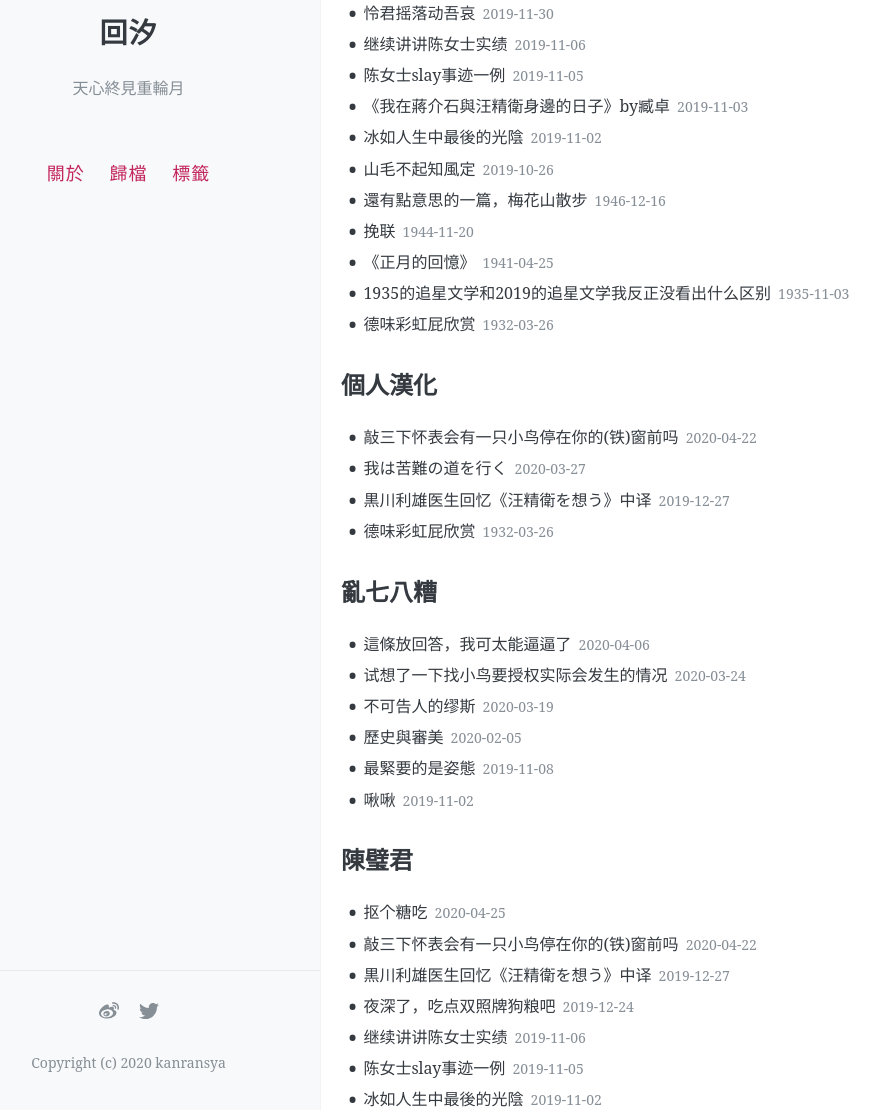
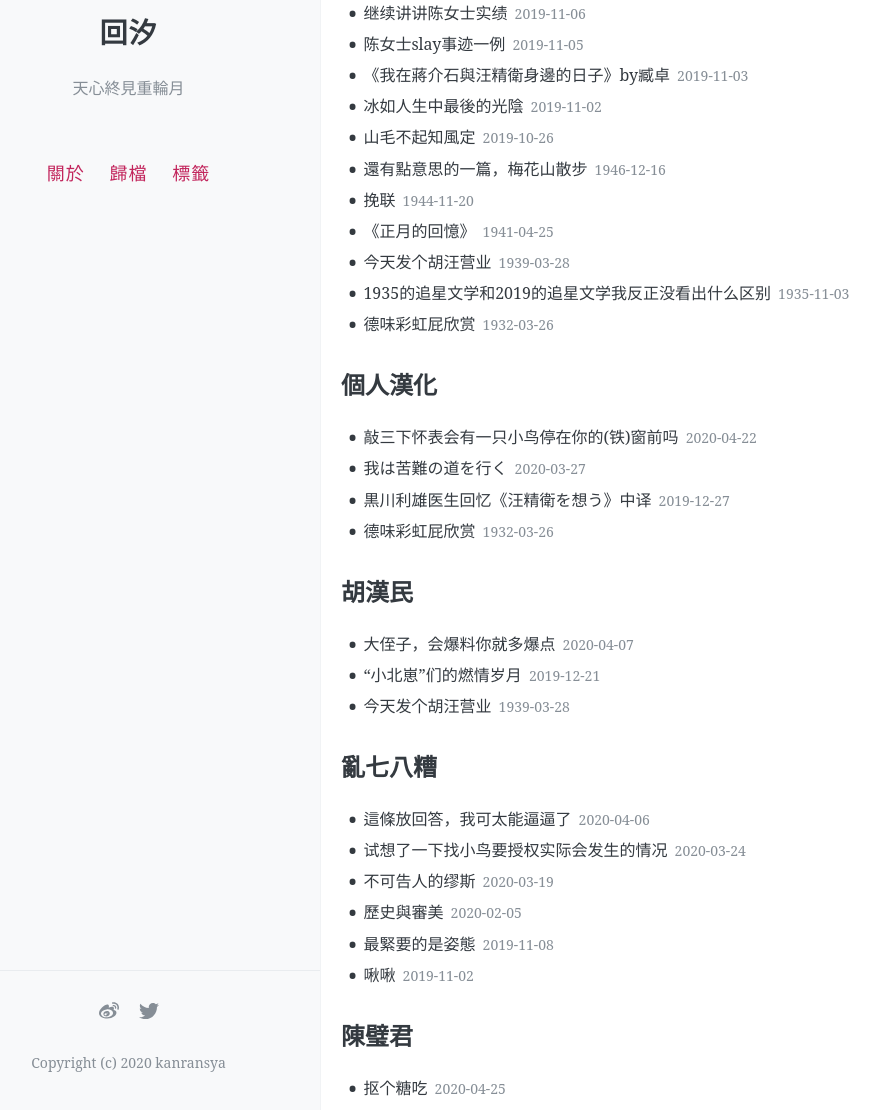
Before and after one commit to kanransya/nami-jetcoaster, a Jekyll site: the page built from tags/index.html, in a window 1280 px wide and 1400 px high, scrolled down 1224 px. Shown: the part 290-1400 px from the top of the window, without its empty margins (63-943 px from the left). Built offline with Jekyll 4.4.1, drawn with Linux system fonts in a browser that asks for light colours; comment, search, counter and statistics services are not loaded; some of the changed text lies outside the part shown.

Commit message:
Update 2019-12-16-littlebirdwang.md

```diff
--- a/_posts/2019-12-16-littlebirdwang.md
+++ b/_posts/2019-12-16-littlebirdwang.md
@@ -1,7 +1,7 @@
 ---
 layout: post
 title: 今天发个胡汪营业
-date: 2019-12-16 16:47:40
+date: 1939-03-28 16:47:40
 author: 耳食
 tags: [汪兆銘,胡漢民,ROC資料]
 
```
